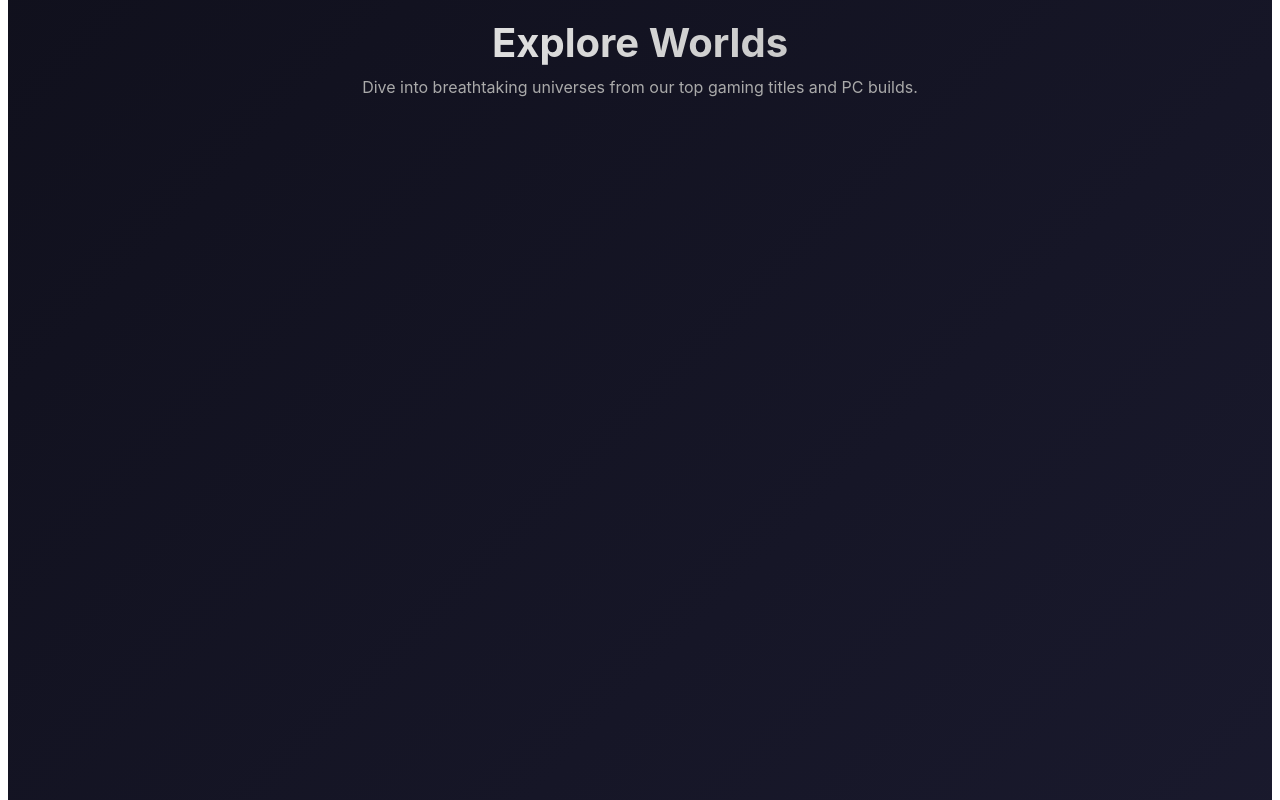
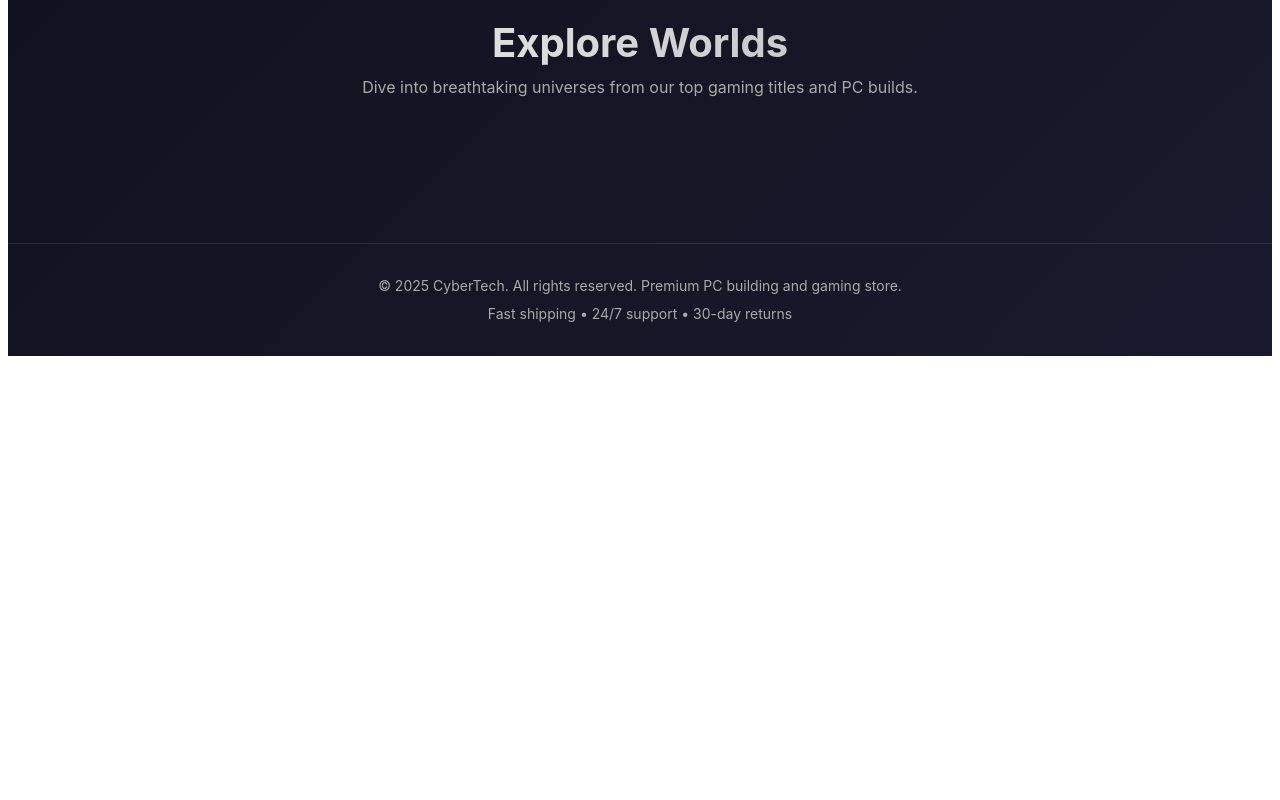
Before and after one commit to JaniduP2003/NextGen-Builds, a Next.js app in the folder frontend/: page /home in a window 1280 px wide. Shown: the part 1440-2240 px from the top of the page. After the commit the page ends 1804 px from the top, so only its background shows below. Built offline with nearby package versions, Linux system fonts and the light colour scheme; grey boxes are pictures that could not be loaded.

Commit message:
Removed ::: react bites massonory it was not a good fit to the page

```diff
--- a/frontend/src/app/components/Masonry.tsx
+++ /dev/null
@@ -1,257 +0,0 @@
-import React, { useEffect, useLayoutEffect, useMemo, useRef, useState } from 'react';
-import { gsap } from 'gsap';
-
-//  check if window/matchMedia exists before using
-const useMedia = (queries: string[], values: number[], defaultValue: number): number => {
-  const get = () => {
-    //Prevent SSR crash
-    if (typeof window === 'undefined' || typeof matchMedia === 'undefined') {
-      return defaultValue;
-    }
-
-    const index = queries.findIndex(q => matchMedia(q).matches);
-    return values[index] ?? defaultValue;
-  };
-
-  const [value, setValue] = useState<number>(get);
-
-  useEffect(() => {
-    // Don’t attach listeners if no window
-    if (typeof window === 'undefined' || typeof matchMedia === 'undefined') return;
-
-    const handler = () => setValue(get);
-    const mediaQueryLists = queries.map(q => matchMedia(q));
-
-    mediaQueryLists.forEach(mql => mql.addEventListener('change', handler));
-    return () => mediaQueryLists.forEach(mql => mql.removeEventListener('change', handler));
-  }, [queries]);
-
-  return value;
-};
-
-
-const useMeasure = <T extends HTMLElement>() => {
-  const ref = useRef<T | null>(null);
-  const [size, setSize] = useState({ width: 0, height: 0 });
-
-  useLayoutEffect(() => {
-    if (!ref.current) return;
-    const ro = new ResizeObserver(([entry]) => {
-      const { width, height } = entry.contentRect;
-      setSize({ width, height });
-    });
-    ro.observe(ref.current);
-    return () => ro.disconnect();
-  }, []);
-
-  return [ref, size] as const;
-};
-
-const preloadImages = async (urls: string[]): Promise<void> => {
-  await Promise.all(
-    urls.map(
-      src =>
-        new Promise<void>(resolve => {
-          const img = new Image();
-          img.src = src;
-          img.onload = img.onerror = () => resolve();
-        })
-    )
-  );
-};
-
-interface Item {
-  id: string;
-  img: string;
-  url: string;
-  height: number;
-}
-
-interface GridItem extends Item {
-  x: number;
-  y: number;
-  w: number;
-  h: number;
-}
-
-interface MasonryProps {
-  items: Item[];
-  ease?: string;
-  duration?: number;
-  stagger?: number;
-  animateFrom?: 'bottom' | 'top' | 'left' | 'right' | 'center' | 'random';
-  scaleOnHover?: boolean;
-  hoverScale?: number;
-  blurToFocus?: boolean;
-  colorShiftOnHover?: boolean;
-}
-
-const Masonry: React.FC<MasonryProps> = ({
-  items,
-  ease = 'power3.out',
-  duration = 0.6,
-  stagger = 0.05,
-  animateFrom = 'bottom',
-  scaleOnHover = true,
-  hoverScale = 0.95,
-  blurToFocus = true,
-  colorShiftOnHover = false
-}) => {
-  const columns = useMedia(
-    ['(min-width:1500px)', '(min-width:1000px)', '(min-width:600px)', '(min-width:400px)'],
-    [5, 4, 3, 2],
-    1
-  );
-
-  const [containerRef, { width }] = useMeasure<HTMLDivElement>();
-  const [imagesReady, setImagesReady] = useState(false);
-
-  const getInitialPosition = (item: GridItem) => {
-    const containerRect = containerRef.current?.getBoundingClientRect();
-    if (!containerRect) return { x: item.x, y: item.y };
-
-    let direction = animateFrom;
-    if (animateFrom === 'random') {
-      const dirs = ['top', 'bottom', 'left', 'right'];
-      direction = dirs[Math.floor(Math.random() * dirs.length)] as typeof animateFrom;
-    }
-
-    switch (direction) {
-      case 'top':
-        return { x: item.x, y: -200 };
-      case 'bottom':
-        return { x: item.x, y: window.innerHeight + 200 };
-      case 'left':
-        return { x: -200, y: item.y };
-      case 'right':
-        return { x: window.innerWidth + 200, y: item.y };
-      case 'center':
-        return {
-          x: containerRect.width / 2 - item.w / 2,
-          y: containerRect.height / 2 - item.h / 2
-        };
-      default:
-        return { x: item.x, y: item.y + 100 };
-    }
-  };
-
-  useEffect(() => {
-    preloadImages(items.map(i => i.img)).then(() => setImagesReady(true));
-  }, [items]);
-
-  const grid = useMemo<GridItem[]>(() => {
-    if (!width) return [];
-    const colHeights = new Array(columns).fill(0);
-    const gap = 16;
-    const totalGaps = (columns - 1) * gap;
-    const columnWidth = (width - totalGaps) / columns;
-
-    return items.map(child => {
-      const col = colHeights.indexOf(Math.min(...colHeights));
-      const x = col * (columnWidth + gap);
-      const height = child.height / 2;
-      const y = colHeights[col];
-
-      colHeights[col] += height + gap;
-      return { ...child, x, y, w: columnWidth, h: height };
-    });
-  }, [columns, items, width]);
-
-  const hasMounted = useRef(false);
-
-  useLayoutEffect(() => {
-    if (!imagesReady) return;
-
-    grid.forEach((item, index) => {
-      const selector = `[data-key="${item.id}"]`;
-      const animProps = { x: item.x, y: item.y, width: item.w, height: item.h };
-
-      if (!hasMounted.current) {
-        const start = getInitialPosition(item);
-        gsap.fromTo(
-          selector,
-          {
-            opacity: 0,
-            x: start.x,
-            y: start.y,
-            width: item.w,
-            height: item.h,
-            ...(blurToFocus && { filter: 'blur(10px)' })
-          },
-          {
-            opacity: 1,
-            ...animProps,
-            ...(blurToFocus && { filter: 'blur(0px)' }),
-            duration: 0.8,
-            ease: 'power3.out',
-            delay: index * stagger
-          }
-        );
-      } else {
-        gsap.to(selector, {
-          ...animProps,
-          duration,
-          ease,
-          overwrite: 'auto'
-        });
-      }
-    });
-
-    hasMounted.current = true;
-  }, [grid, imagesReady, stagger, animateFrom, blurToFocus, duration, ease]);
-
-  const handleMouseEnter = (id: string, element: HTMLElement) => {
-    if (scaleOnHover) {
-      gsap.to(`[data-key="${id}"]`, {
-        scale: hoverScale,
-        duration: 0.3,
-        ease: 'power2.out'
-      });
-    }
-    if (colorShiftOnHover) {
-      const overlay = element.querySelector('.color-overlay') as HTMLElement;
-      if (overlay) gsap.to(overlay, { opacity: 0.3, duration: 0.3 });
-    }
-  };
-
-  const handleMouseLeave = (id: string, element: HTMLElement) => {
-    if (scaleOnHover) {
-      gsap.to(`[data-key="${id}"]`, {
-        scale: 1,
-        duration: 0.3,
-        ease: 'power2.out'
-      });
-    }
-    if (colorShiftOnHover) {
-      const overlay = element.querySelector('.color-overlay') as HTMLElement;
-      if (overlay) gsap.to(overlay, { opacity: 0, duration: 0.3 });
-    }
-  };
-
-  return (
-    <div ref={containerRef} className="relative w-full h-full">
-      {grid.map(item => (
-        <div
-          key={item.id}
-          data-key={item.id}
-          className="absolute box-content"
-          style={{ willChange: 'transform, width, height, opacity' }}
-          onClick={() => window.open(item.url, '_blank', 'noopener')}
-          onMouseEnter={e => handleMouseEnter(item.id, e.currentTarget)}
-          onMouseLeave={e => handleMouseLeave(item.id, e.currentTarget)}
-        >
-          <div
-            className="relative w-full h-full bg-cover bg-center rounded-[10px] shadow-[0px_10px_50px_-10px_rgba(0,0,0,0.2)] uppercase text-[10px] leading-[10px]"
-            style={{ backgroundImage: `url(${item.img})` }}
-          >
-            {colorShiftOnHover && (
-              <div className="color-overlay absolute inset-0 rounded-[10px] bg-gradient-to-tr from-pink-500/50 to-sky-500/50 opacity-0 pointer-events-none" />
-            )}
-          </div>
-        </div>
-      ))}
-    </div>
-  );
-};
-
-export default Masonry;
--- a/frontend/src/app/home/page.tsx
+++ b/frontend/src/app/home/page.tsx
@@ -27,9 +27,9 @@ import {
   Info as InfoIcon
 } from '@mui/icons-material';
 
-import dynamic from 'next/dynamic';
+//import dynamic from 'next/dynamic';
 
-const Masonry = dynamic(() => import('./../components/Masonry'), { ssr: false });
+
 
 
 //This theme controls global colors, typography, and Material-UI component styling
@@ -332,27 +332,7 @@ export default function HomePage() {
     setActiveSlide(index);
   };
 
-  const items = [
-    {
-      id: "1",
-      img: "https://picsum.photos/id/1015/600/900?grayscale",
-      url: "https://example.com/one",
-      height: 400,
-    },
-    {
-      id: "2",
-      img: "https://picsum.photos/id/1011/600/750?grayscale",
-      url: "https://example.com/two",
-      height: 250,
-    },
-    {
-      id: "3",
-      img: "https://picsum.photos/id/1020/600/800?grayscale",
-      url: "https://example.com/three",
-      height: 600,
-    },
-    // ... more items
-];
+
 
   return (
     <ThemeProvider theme={theme}>
@@ -651,17 +631,7 @@ export default function HomePage() {
   </Box>
 
 
-  <Masonry
-    items={items}
-    ease="power3.out"
-    duration={0.6}
-    stagger={0.05}
-    animateFrom="bottom"
-    scaleOnHover
-    hoverScale={0.95}
-    blurToFocus
-    colorShiftOnHover={false}
-  />
+
 </Container>
 
 
```
Also changed, not shown: frontend/src/app/components/Masonry.css (deleted).
